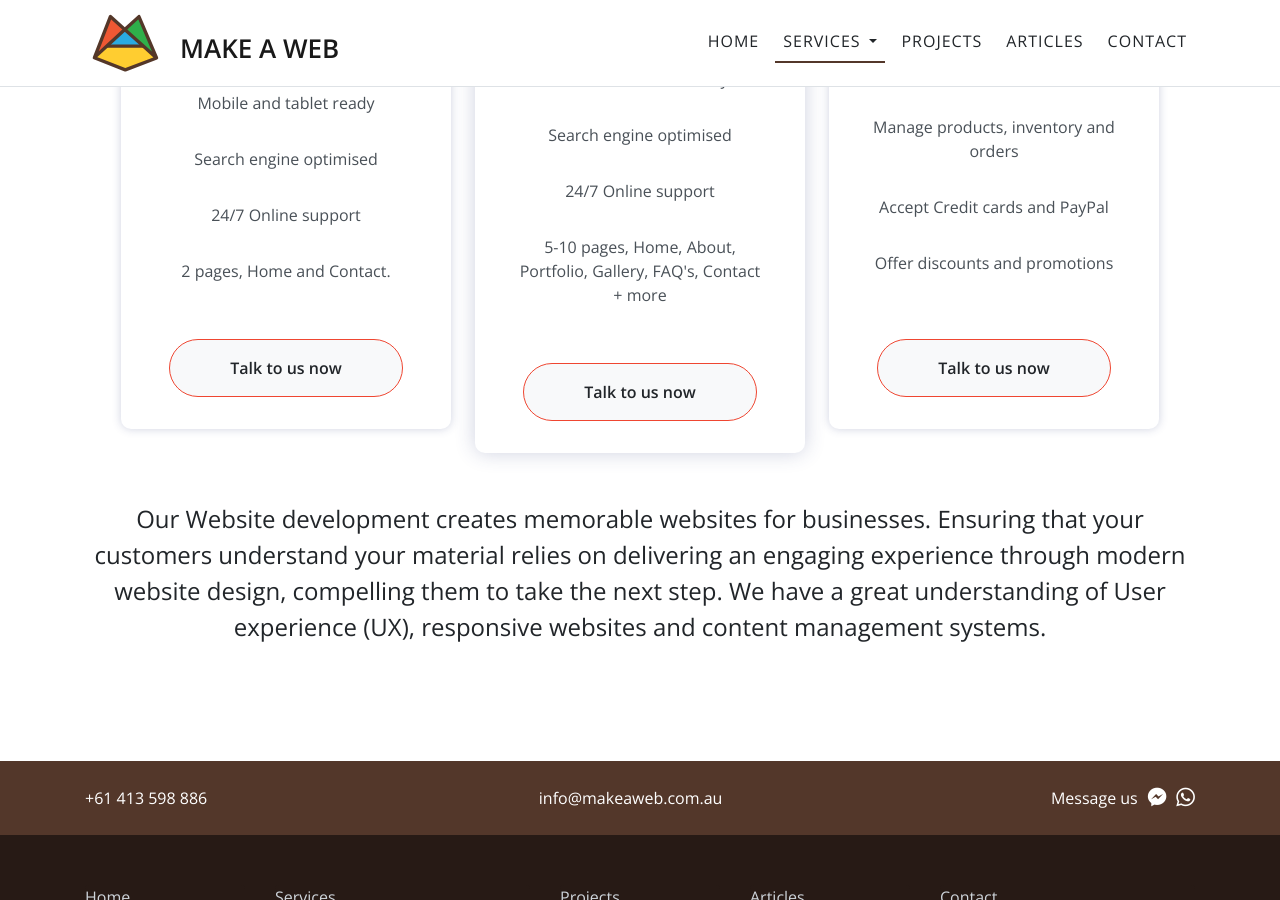
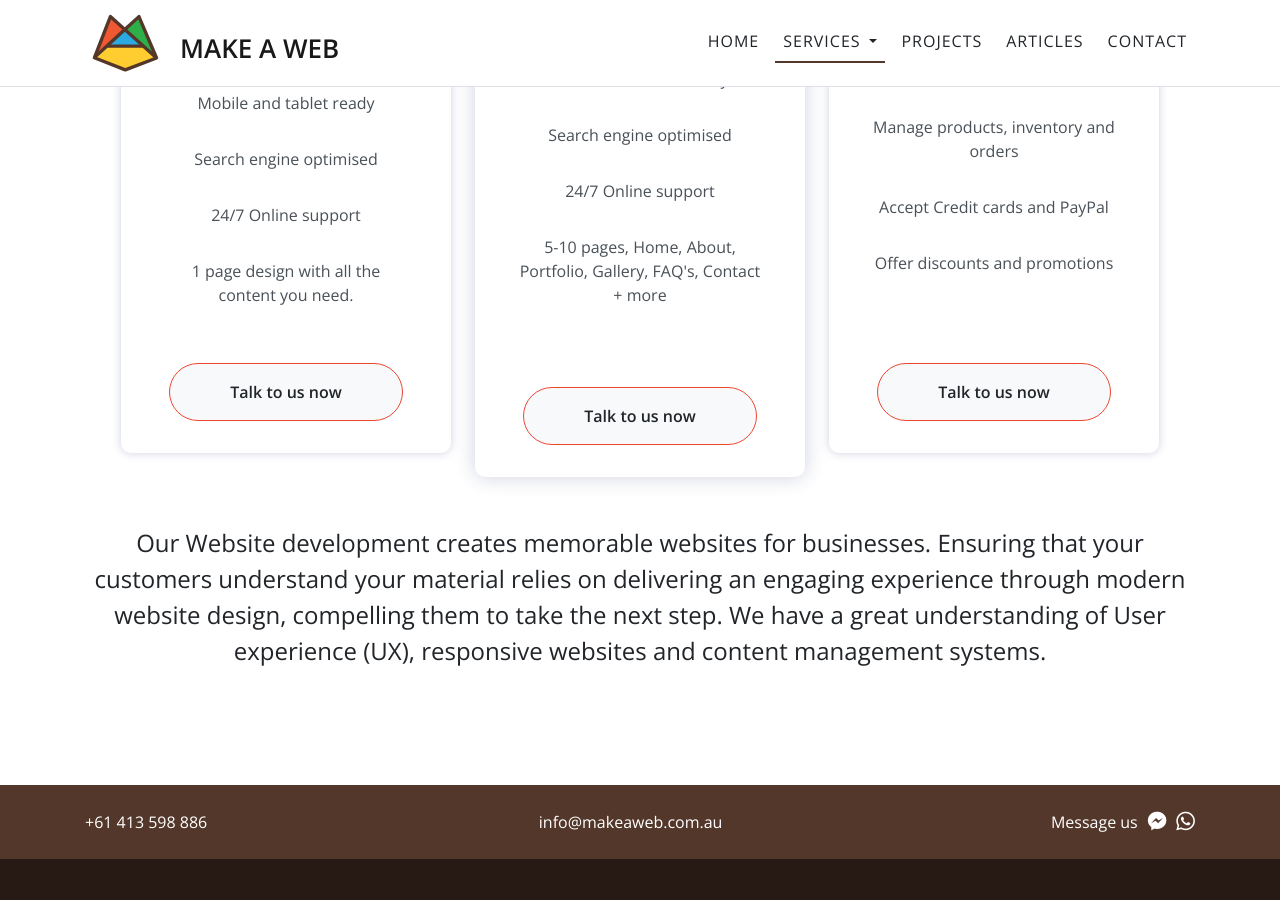
Before and after one commit to makeaweb/maw, a Jekyll site: the page built from services/website-development/index.html, in a window 1280 px wide and 900 px high, scrolled down 633 px. Built offline with Jekyll 4.4.1, drawn with Linux system fonts in a browser that asks for light colours; nearby versions of some CDN libraries; comment, search, counter and statistics services are not loaded.

Commit message:
Updated text on web design content

```diff
--- a/services/website-development/index.html
+++ b/services/website-development/index.html
@@ -44,7 +44,7 @@ og_image: website-development
                             <li class='pricing-feature'>Mobile and tablet ready</li>
                             <li class='pricing-feature'>Search engine optimised</li>
                             <li class='pricing-feature'>24/7 Online support</li>
-                            <li class='pricing-feature'>2 pages, Home and Contact.</li>
+                            <li class='pricing-feature'>1 page design with all the content you need.</li>
                         </ul>
                         <a href="/contact" class='pricing-action'>Talk to us now</a>
                     </div>
```
Also changed, not shown: Gemfile.lock, 2 other files.
